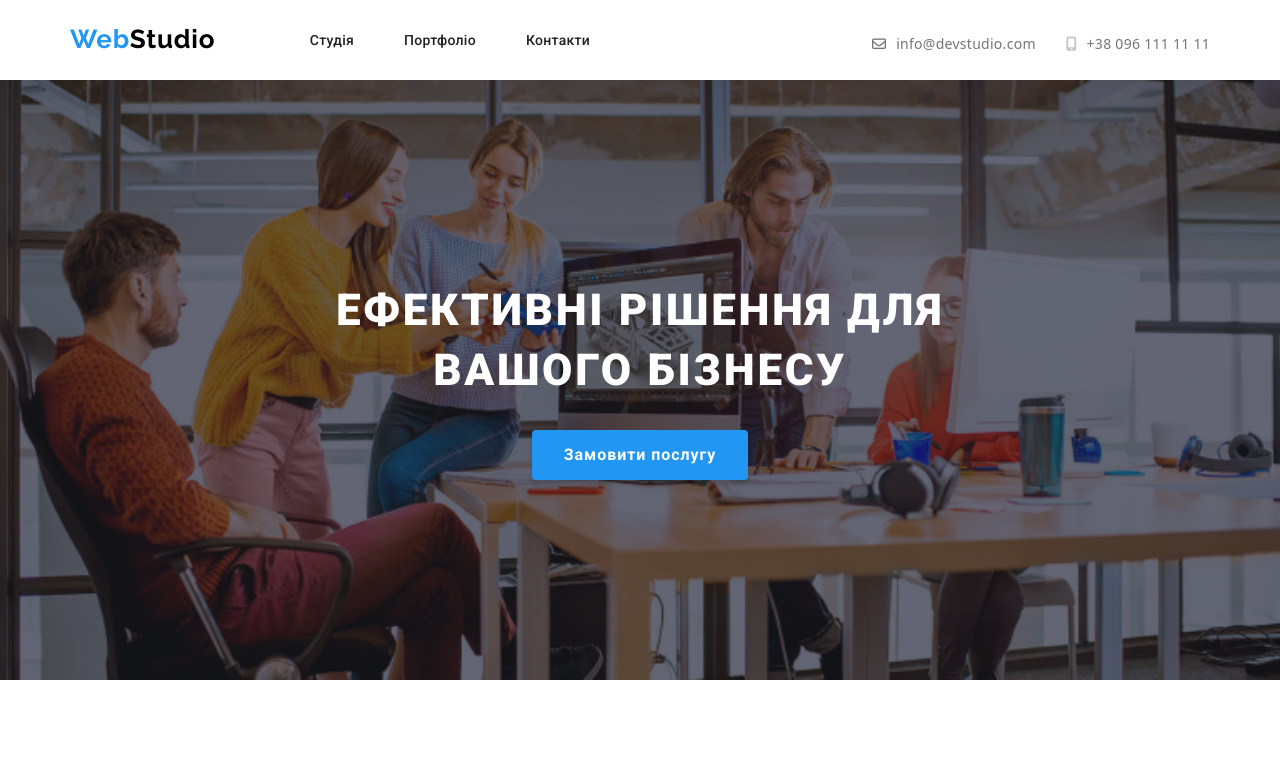
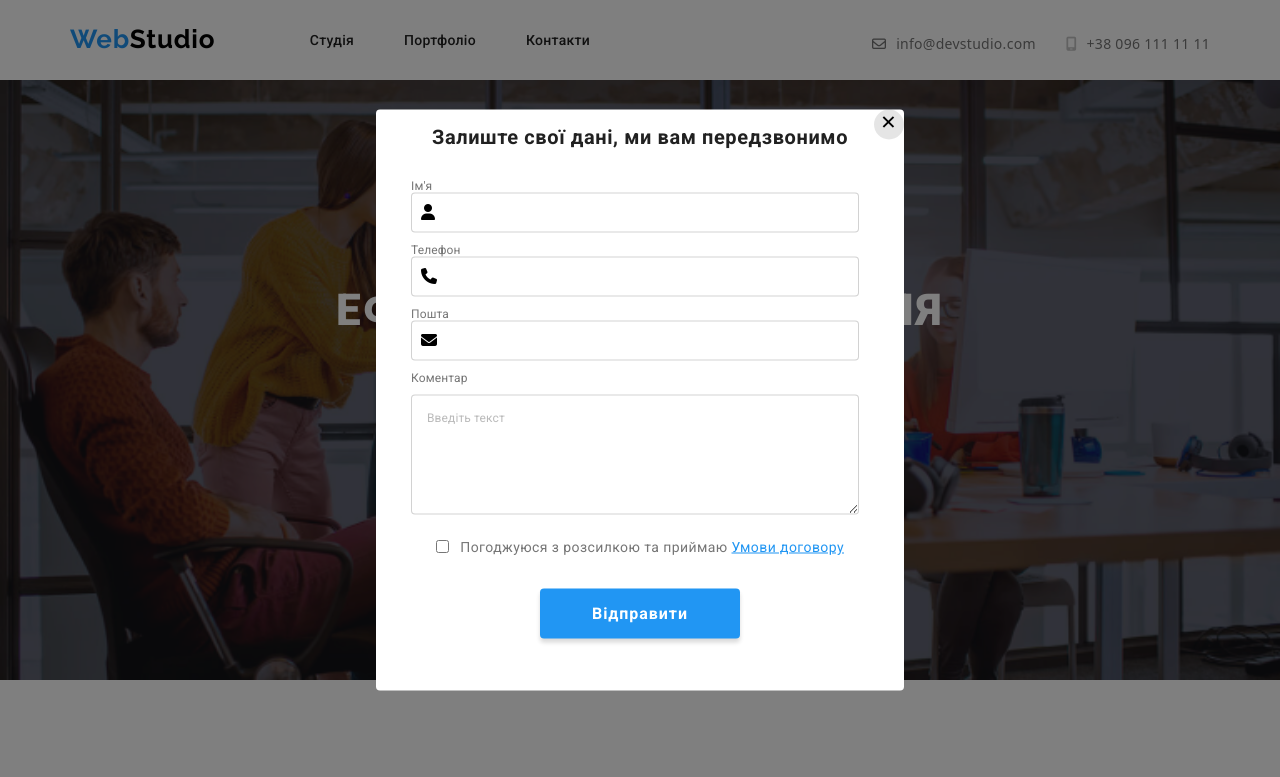
Before and after one commit to hockag/WebStudio-FullEdition, a plain HTML site: page index.html in a window 1280 px wide. Both pictures are taken after a click on the button "Замовити послугу". Shown: the top 777 px of the page. Drawn offline with nearby package versions, Linux system fonts and the light colour scheme.

Commit message:
add modal window

```diff
--- a/index.html
+++ b/index.html
@@ -46,7 +46,45 @@
         <div class="business__overlay">
             <div class="container">
                 <h2 class="business__main--title">Ефективні рішення для <br> вашого бізнесу</h2>
-                <button class="business__button">Замовити послугу</button>
+                <button class="business__button" data-open-modal>Замовити послугу</button>
+                <div class="backdrop_modal is-hidden_modal" data-modal>
+                    <div class="modal_window">
+                        <h3 class="modal_window__title">Залиште свої дані, ми вам передзвонимо</h3>
+                        <form class="modal_form">
+                            <div class="back_photo_input">
+                                <h5>Ім'я</h5>
+                                <i class="fa-solid fa-user"></i>
+                                <input type="text" name="name">
+                            </div>
+                            <div class="back_photo_input">
+                                <h5>Телефон</h5>
+                                <i class="fa-solid fa-phone"></i>
+                                <input type="text" name="phone" >
+                            </div>
+                            <div class="back_photo_input">
+                                <h5>Пошта</h5>
+                                <i class="fa-solid fa-envelope"></i>
+                                <input type="text" name="mail" >
+                            </div>
+                            <h5>Коментар</h5>
+                            <textarea class="modal_area" name="message">Введіть текст</textarea>
+                        </form>
+                        <div class="check_box">
+                            <div class="check_box-wrapper">
+                                <input type="checkbox" name="text">
+                                <h4>Погоджуюся з розсилкою та приймаю
+                                    <span>
+                                        <a href="#">Умови договору</a>
+                                    </span>
+                                </h4>
+                            </div>
+                        </div>
+                        <button class="modal_button">Відправити</button>
+                        <button class="btn_modal btn_close_modal" data-close-modal>
+                            <span> &times </span>
+                        </button>
+                    </div>
+                </div>
             </div>
         </div>
     </section>
@@ -269,5 +307,6 @@
     </footer>
     <script src="https://kit.fontawesome.com/6f7c0d1b60.js" crossorigin="anonymous"></script>
     <script src="src/js/burger_menu.js"></script>
+    <script src="src/js/modal.js"></script>
 </body>
 </html>
--- /dev/null
+++ b/src/js/modal.js
@@ -0,0 +1,12 @@
+window.addEventListener("DOMContentLoaded",() => {
+    const openModal = document.querySelector("[data-open-modal]")
+    const closeModal = document.querySelector("[data-close-modal]")
+    const modal = document.querySelector("[data-modal]")
+
+    openModal.addEventListener("click", toggleModal);
+    closeModal.addEventListener("click",toggleModal);
+
+    function toggleModal() {
+        modal.classList.toggle('is-hidden_modal');
+        document.body.classList.toggle('no-scroll_modal');
+    }});
--- /dev/null
+++ b/src/scss/components/_modal_window.scss
@@ -0,0 +1,171 @@
+.backdrop_modal {
+  position: fixed;
+  top: 0;
+  left: 0;
+  width: 100%;
+  height: 100%;
+  background-color: rgba(0, 0, 0, 0.5);
+  display: block;
+  z-index: 1000;
+}
+
+
+.modal_window {
+  position: absolute;
+  left: 50%;
+  top: 50%;
+  transform: translate(-50%,-50%);
+  width: 528px;
+  height: 581px;
+  background-color: #FFFFFF;
+  padding: 15px;
+  box-sizing: border-box;
+  border-radius: 4px;
+}
+
+.btn_close_modal {
+  position: absolute;
+  right: 0 ;
+  top: 0;
+  color: black;
+  width: 30px;
+  height: 30px;
+  fill: #FFF;
+  border: 1px;
+  background: rgba(0, 0, 0, 0.10);
+  border-radius:100%;
+  cursor: pointer;
+  font-size: 26px;
+  font-weight: 400;
+}
+
+.btn_modal span {
+  position: absolute;
+  top: -3px;
+  left: 7px;
+}
+
+.is-hidden_modal {
+  display: none;
+}
+
+.no-scroll_modal {
+  overflow: hidden;
+}
+
+.modal_window__title {
+  color: $black-with-grey;
+  text-align: center;
+  font-family: 'Roboto', sans-serif;
+  font-size: 20px;
+  font-style: normal;
+  font-weight: 700;
+  line-height: normal;
+  letter-spacing: 0.6px;
+}
+
+.modal_form {
+  display: flex;
+  flex-direction: column;
+  margin: 30px 0 0 20px;
+  gap: 10px;
+}
+
+.modal_form input {
+  width: 448px;
+  height: 40px;
+  border-radius: 4px;
+  border: 1px solid rgba(33, 33, 33, 0.20);
+}
+
+.modal_form h5 {
+  color: $grey;
+  font-size: 12px;
+  font-style: normal;
+  font-family: 'Roboto', sans-serif;
+  font-weight: 400;
+  line-height: normal;
+  letter-spacing: 0.12px;
+}
+
+.modal_area {
+  width: 448px;
+  height: 120px;
+  border-radius: 4px;
+  border: 1px solid rgba(33, 33, 33, 0.20);
+
+  color: rgba(117, 117, 117, 0.50);
+  font-family: 'Roboto', sans-serif;
+  font-size: 12px;
+  font-style: normal;
+  font-weight: 400;
+  line-height: normal;
+  letter-spacing: 0.12px;
+  padding: 15px 0 0 15px
+}
+
+.check_box-wrapper {
+  display: flex;
+  justify-content: space-between;
+  width: 408px;
+  margin: 20px auto;
+}
+
+.modal_button {
+  width: 200px;
+  height: 50px;
+  border-radius: 4px;
+  background: $blue;
+  box-shadow: 0 4px 4px 0 rgba(0, 0, 0, 0.15);
+  border: none;
+  outline: none;
+  cursor: pointer;
+  transition: 0.25s;
+  display: flex;
+  margin: 30px auto;
+
+  color: $white;
+  justify-content: center;
+  align-items: center;
+  font-family: 'Roboto', sans-serif;
+  font-size: 16px;
+  font-style: normal;
+  font-weight: 700;
+  line-height: 30px;
+  letter-spacing: 0.96px;
+}
+
+.modal_button:active {
+  transform: translateY(4px);
+}
+
+.check_box h4 {
+  color: $grey;
+  font-family: 'Roboto', sans-serif;
+  font-size: 14px;
+  font-style: normal;
+  font-weight: 400;
+  line-height: 24px;
+  letter-spacing: 0.42px;
+  margin: 0 0 0 0;
+}
+
+.check_box span a {
+  color: #2196F3;
+  font-size: 14px;
+  font-style: normal;
+  font-weight: 400;
+  line-height: 24px;
+  letter-spacing: 0.42px;
+  text-decoration-line: underline;
+}
+
+.back_photo_input {
+  position: relative;
+}
+
+.back_photo_input i {
+  position: absolute;
+  top: 25px;
+  left: 10px;
+}
--- a/src/scss/style.scss
+++ b/src/scss/style.scss
@@ -12,3 +12,4 @@
 @import "components/customers";
 @import "components/footer";
 @import "components/portfolio-card";
+@import "components/modal_window";
```
Also changed, not shown: src/scss/style.css, 1 other file.
